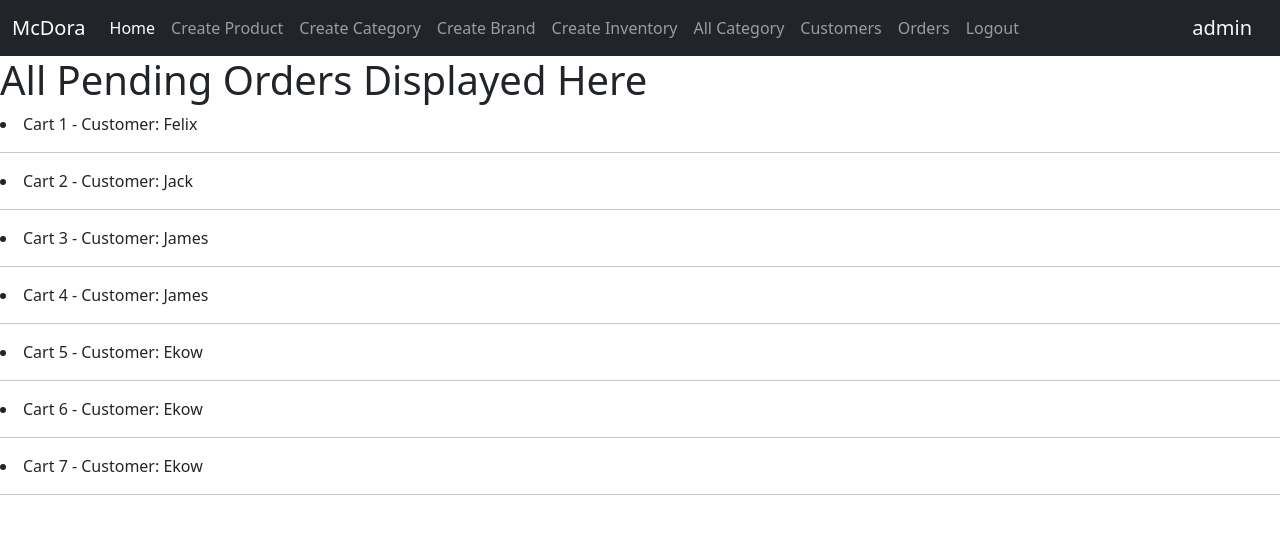
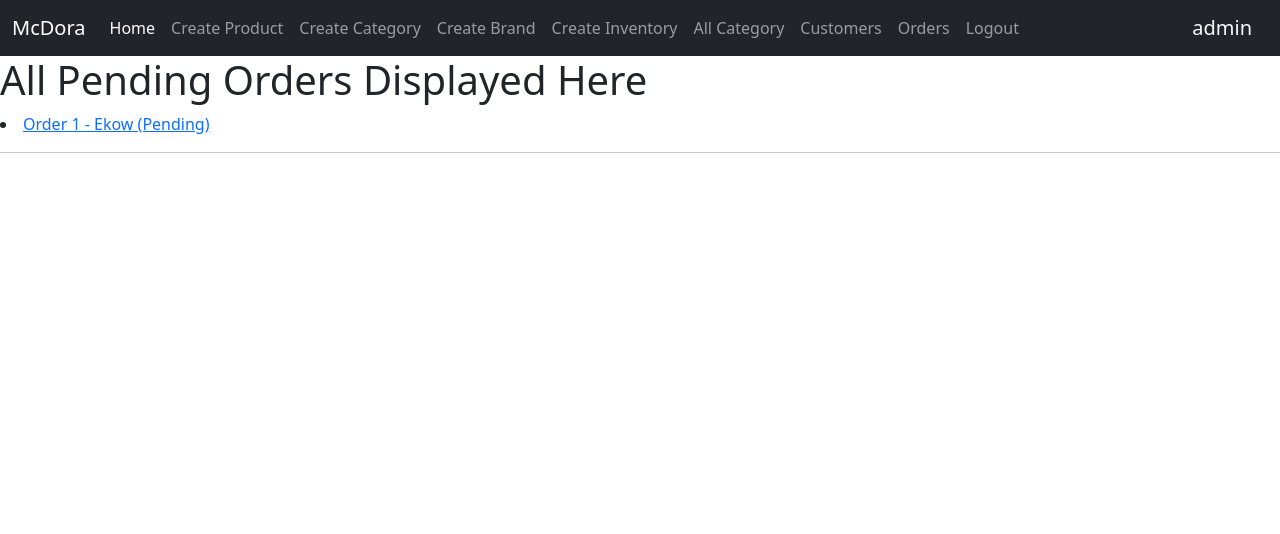
Before and after one commit to Parleyjay/poloshop, a Django app: page /orders/ in a window 1280 px wide. Shown: the top 534 px of the page. Run offline with Django 5.2, Linux system fonts and the light colour scheme; a user stored in the database is signed in; data comes from the database, SQL or seed files in the repository; both versions use the stored data as it was after the commit; some libraries are stand-ins or nearby versions.

Commit message:
Added order template

```diff
--- a/store/templates/base.html
+++ b/store/templates/base.html
@@ -94,7 +94,7 @@
           <a class="nav-link" href="{% url 'cart' %}">Cart</a>
         </li>
         <li class="nav-item">
-          <a class="nav-link" href="{% url 'orders_complete' %}">Orders</a>
+          <a class="nav-link" href="{% url 'orders_complete' %}">Orders Complete</a>
         {% endif %}
 
         {% if user.is_authenticated %}
--- a/store/templates/orders.html
+++ b/store/templates/orders.html
@@ -2,8 +2,8 @@
 {% block content %}
 
 <h1>All Pending Orders Displayed Here</h1>
-{% for cart in carts %}
-    <li>{{ cart }}</li>
+{% for order in orders %}
+    <li><a href="{% url 'order_detail' id=order.id %}">{{ order }}</a></li>
     <hr>
 
 {% endfor %}
--- a/store/urls.py
+++ b/store/urls.py
@@ -47,7 +47,8 @@ urlpatterns = [
     path('shipping_address/', views.shipping_address, name='shipping_address'),
 
 
-    path('orders/', views.orders, name='orders'),
+    path('orders/', views.all_orders, name='orders'),
+    path('order_detail/<int:id>/', views.order_detail, name='order_detail'),
 
     # STRIPE URLS
     path('create-checkout-session/', views.create_checkout_session, name='create_checkout_session'),
--- a/store/views.py
+++ b/store/views.py
@@ -577,23 +577,30 @@ def completed_order_view(request):
         messages.error(request, 'You must be logged in to view your orders.')
         return redirect('login')
 
-    customer = getattr(request.user, 'customer', None)
-    if not customer:
-        messages.error(request, 'No customer account found.')
-        return redirect('login')
+    # Get the latest order for this user
+    order = Order.objects.filter(customer=request.user).order_by('-id').first()
+    if not order:
+        messages.info(request, 'You have no completed orders.')
+        return render(request, 'orders_complete.html', {'order': None})
 
-    # Get latest completed cart
-    completed_cart = Cart.objects.filter(customer=customer, complete=True).order_by('-id').first()
-    if not completed_cart:
-        messages.info(request, 'You have no completed orders.')
-        return render(request, 'orders_complete.html', {'cart': None})
-
-    items = CartItem.objects.select_related('product').filter(cart=completed_cart)
-    shipping_address = ShippingAddress.objects.filter(customer=request.user, cart=completed_cart).first()
+    # Get items from the related cart
+    items = CartItem.objects.select_related('product').filter(cart=order.cart)
 
     context = {
-        'cart': completed_cart,
+        'order': order,
         'items': items,
-        'shipping_address': shipping_address,
+        'shipping_address': order.shipping_address,
     }
     return render(request, 'orders_complete.html', context)
+
+
+def all_orders(request):
+    orders = Order.objects.all().order_by('-created_at')
+    context = {'orders': orders}
+    return render(request, 'orders.html', context)
+
+def order_detail(request, id):
+    order = get_object_or_404(Order, id=id)
+    items = CartItem.objects.select_related('product').filter(cart=order.cart)
+    context = {'order': order, 'items': items}
+    return render(request, 'order_detail.html', context)
```
Also changed, not shown: store/templates/order_detail.html (added, +30 -0 lines), store/templates/orders_complete.html (+4 -4 lines), db.sqlite3.
